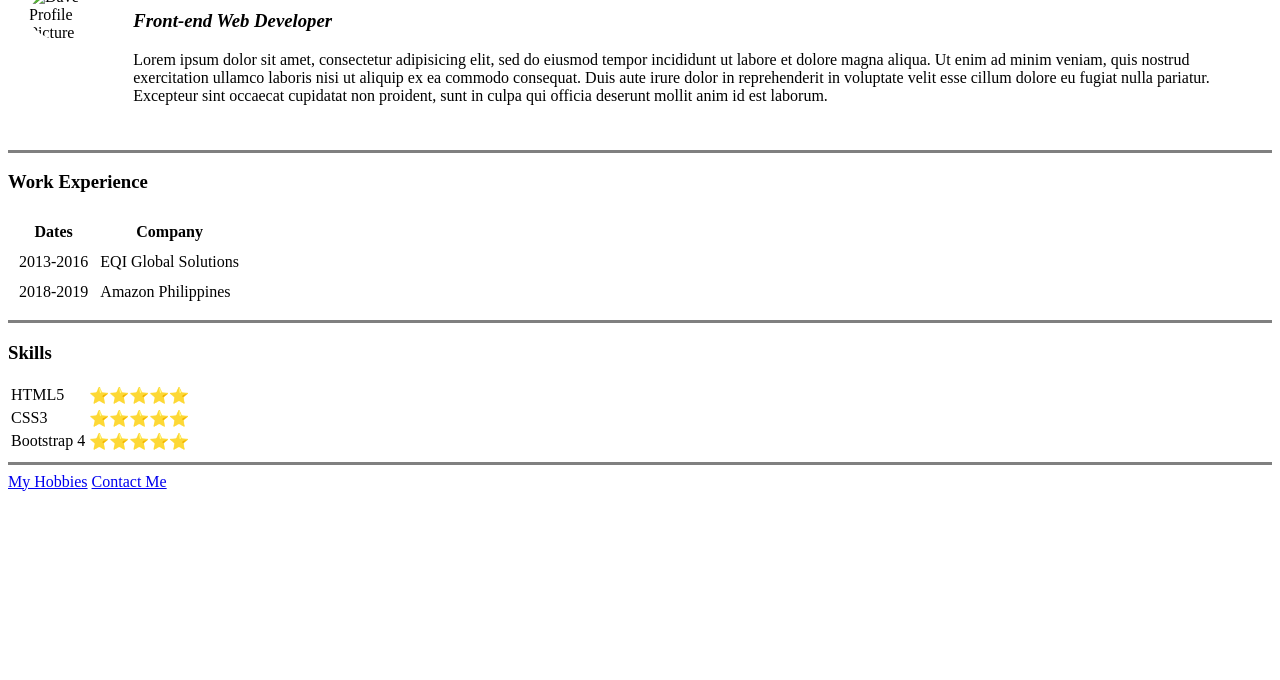
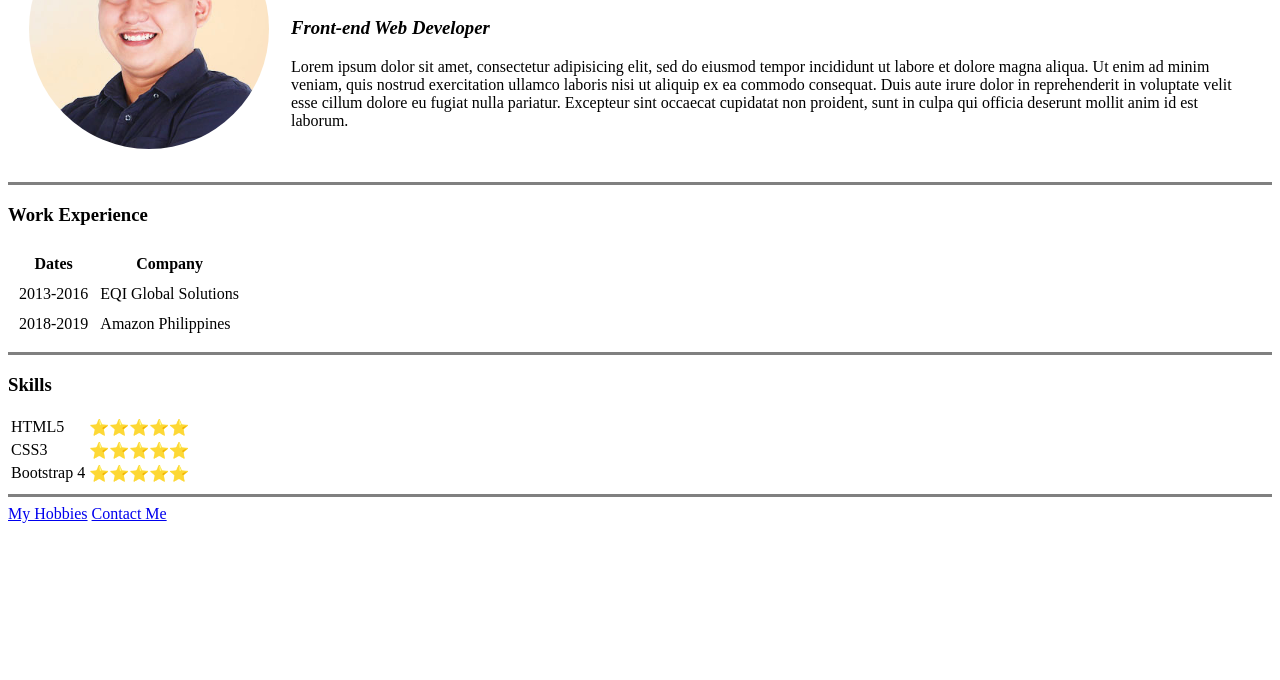
Before and after one commit to kimdavelm/cv, a plain HTML site: page index.html in a window 1280 px wide. Shown: the part 120-800 px from the top of the page. Drawn offline with Linux system fonts and the light colour scheme; the site is published under a folder, as on GitHub Pages, so addresses that start at the root find nothing.

Commit message:
Revision index.html

```diff
--- a/index.html
+++ b/index.html
@@ -13,7 +13,7 @@
   <body>
     <table cellspacing= "20">
       <tr>
-        <td><img src="/Images/Bibo Profile Picture.jpg" alt="Dave Profile Picture"></td>
+        <td><img src="Images/Bibo Profile Picture.jpg" alt="Dave Profile Picture"></td>
         <td><h1><p>Kim Dave Martinito</p></h1>
         <p><h3><em>Front-end Web Developer</em></h3></p><p>Lorem ipsum dolor sit amet, consectetur adipisicing elit, sed do eiusmod tempor incididunt ut labore et dolore magna aliqua. Ut enim ad minim veniam, quis nostrud exercitation ullamco laboris nisi ut aliquip ex ea commodo consequat. Duis aute irure dolor in reprehenderit in voluptate velit esse cillum dolore eu fugiat nulla pariatur. Excepteur sint occaecat cupidatat non proident, sunt in culpa qui officia deserunt mollit anim id est laborum.</p></td>
       </tr>
```
